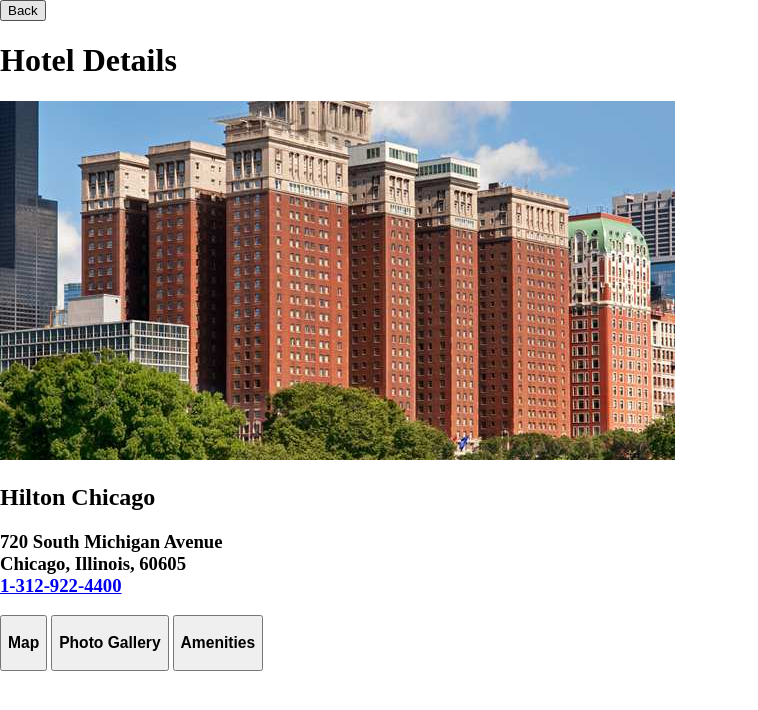
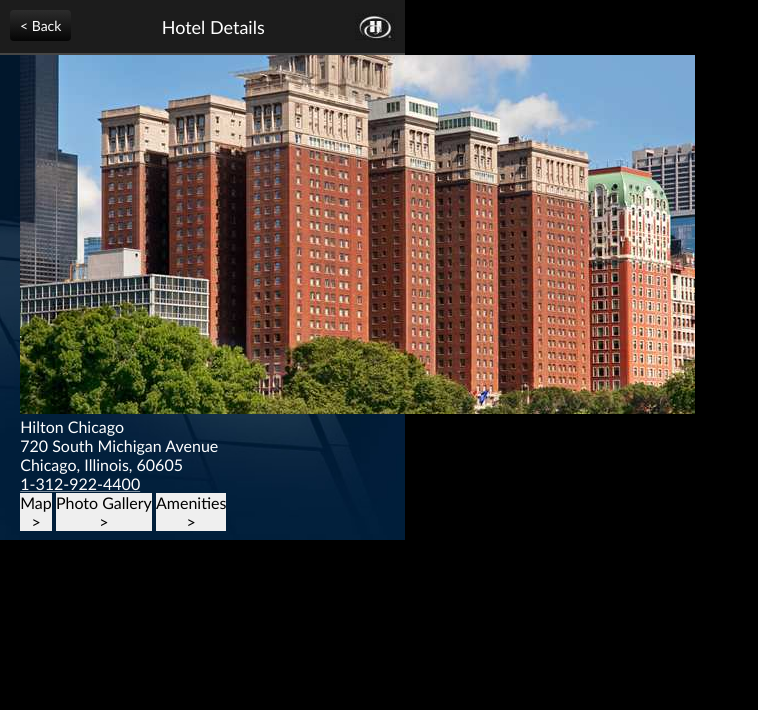
Before and after one commit to sunsnba/Hilton, a plain HTML site: page index.html in a window 1280 px wide. Shown: the whole page, without its empty margins (0-758 px from the left). Drawn offline with Linux system fonts and the light colour scheme.

Commit message:
styiling and resized company logo

```diff
--- a/index.html
+++ b/index.html
@@ -10,11 +10,10 @@
 <body>
 <div class="container">
     <div class="header">
-        <div id="back-button-wrapper"><button id="back-button">Back</button></div>
-        <div id="hilton-logo" alt="Hotel Exterior"
-                src= "static-assets/HI_mk_logo_hiltonbrandlogo_3.jpg">
+        <div id="back-button-wrapper"><button id="back-button">< Back</button></div>
+        <div><img id="hilton-logo" alt="Hotel Exterior"
+                src="static-assets/HI_mk_logo_hiltonbrandlogo_3-resized-colored-40.jpg">
         </div>
-        <div>
          <h1 id="header-title">Hotel Details</h1>
         </div>
           <div class="hotel-info-container">
@@ -32,15 +31,15 @@
             <div class="menu-container">
               <button class="menu-option" id="menu-map">
                 <h3 class="menu-option-description">Map</h3>
-                <span class ="menu-pointer"> </span>
+                <span class ="menu-pointer"> > </span>
               </button>
               <button class="menu-option" id="menu-photo-gallery">
                 <h3 class="menu-option-description">Photo Gallery</h3>
-                <span class ="menu-pointer"> </span>
+                <span class ="menu-pointer"> > </span>
               </button>
               <button class="menu-option" id="menu-amenities">
                 <h3 class="menu-option-description">Amenities</h3>
-                <span class ="menu-pointer"> </span>
+                <span class ="menu-pointer"> > </span>
               </button>
             </div>
           </div>
--- a/styles.css
+++ b/styles.css
@@ -1,7 +1,77 @@
-body, html, div {
+* {
     margin: 0;
     border: 0;
     padding: 0;
     outline: 0;
     font-weight: inherit;
+    font-style: inherit;
+    font-size: 100%;
+    font-family: inherit;
+    vertical-align: baseline;
 }
+
+body {
+    font-family: "Trebuchet MS", Helvetica, sans-serif;
+    font-weight: 100;
+    background-color: black;
+}
+
+a {
+    color: white;
+    text-decoration: underline;
+    text-decoration-color: #81909E;
+}
+
+.container {
+    background: url('./static-assets/background.png') no-repeat center center;
+    background-size: 100%;
+    width: 405px;
+    height: 540px;
+}
+
+.header {
+    background-color: #1C1C1C;
+    color: white;
+    height: 55px;
+    box-sizing: border-box;
+    border-bottom: 2px solid #464645;
+    padding: 10px 10px;
+    width: 100%;
+    text-align: center;
+}
+
+#back-button {
+    background: linear-gradient(#2C2C2C, #050505);
+    border-color: #2f2f2f;
+    border-radius: 4px;
+    padding: 7px 10px;
+    font-size: 14px;
+    color: white;
+}
+
+#back-button-wrapper {
+    float: left;
+}
+
+#header-title {
+    font-size: 18px;
+    text-align: center;
+    vertical-align: middle;
+    line-height: 35px;
+    display: inline-block;
+    margin: 0 auto;
+    font-weight: 400;
+}
+
+.hotel-info-container {
+    color: white;
+    width: 90%;
+    display: block;
+    margin-left: auto;
+    margin-right: auto;
+}
+
+#hilton-logo {
+    float: right;
+    padding-top: 3px;
+}
```
Also changed, not shown: static-assets/HI_mk_logo_hiltonbrandlogo_3-resized-colored-40.jpg (added), static-assets/HI_mk_logo_hiltonbrandlogo_3.jpg (deleted).
